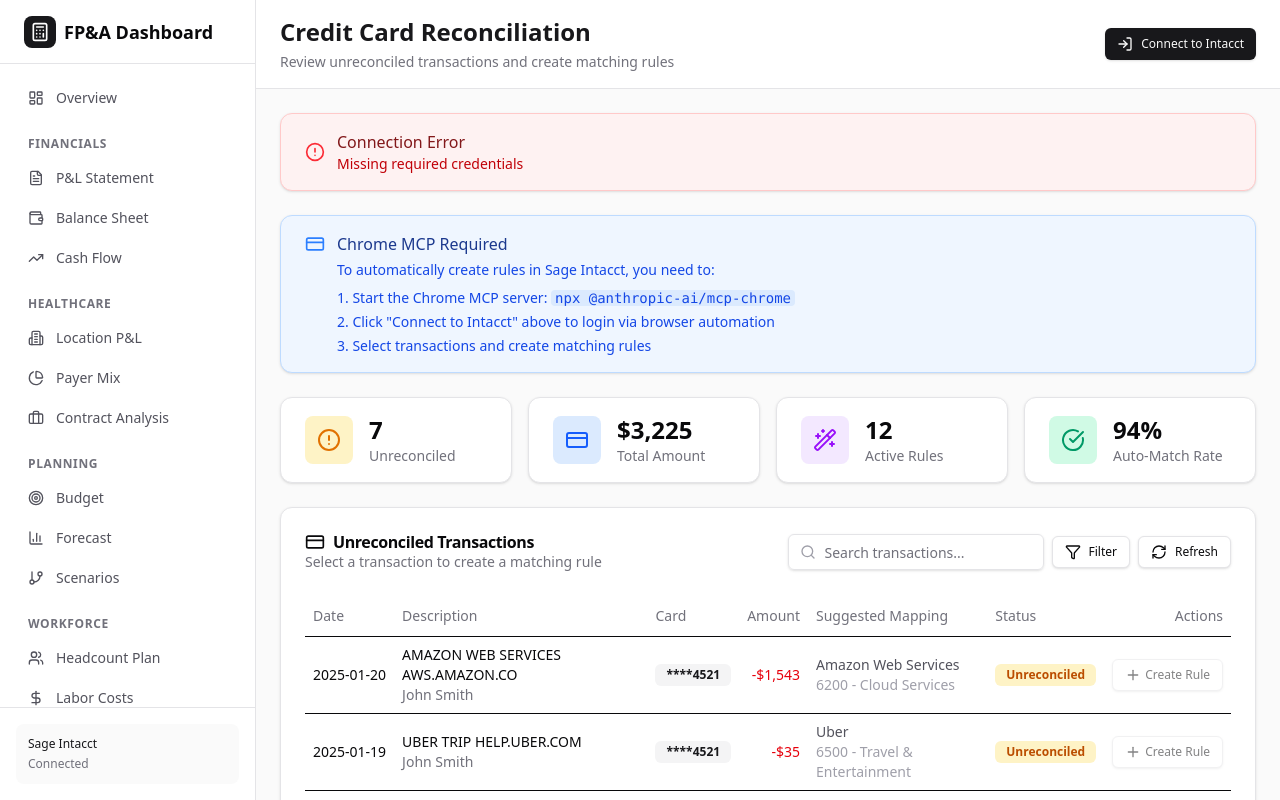
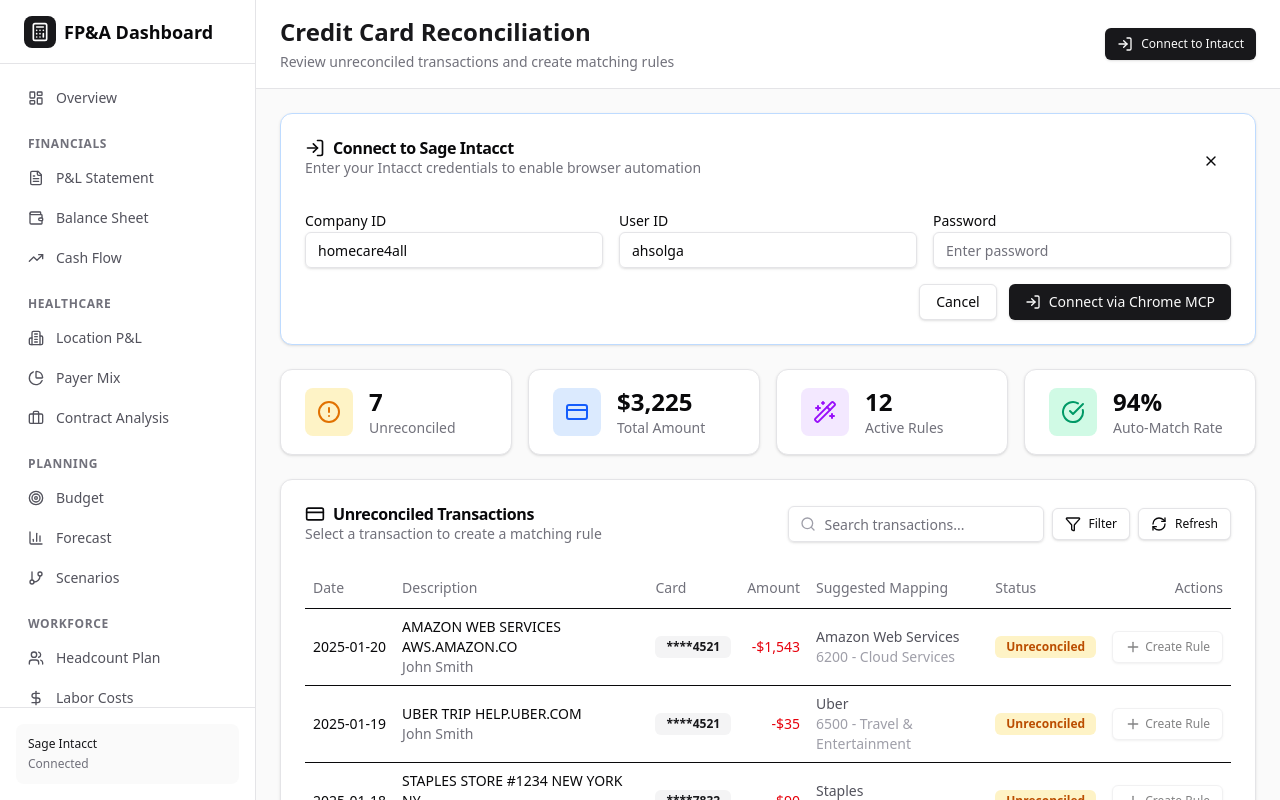
Before and after one commit to aaronshtein1/AHS-Sage-Dashboard-imports, a Next.js app: page /credit-cards in a window 1280 px wide. Both pictures are taken after a click on the button "Connect to Intacct". Built offline with nearby package versions, Linux system fonts and the light colour scheme; no server answers.

Commit message:
Add login form with pre-filled credentials for testing
- Added login form UI with company ID, user ID, and password fields
- Pre-filled with homecare4all and ahsolga for quick testing
- Password is entered at runtime and cleared after login
- Shows connection status and MCP instructions

```diff
--- a/src/app/(dashboard)/credit-cards/page.tsx
+++ b/src/app/(dashboard)/credit-cards/page.tsx
@@ -28,6 +28,7 @@ import {
   Filter,
   Eye,
   Plus,
+  X,
 } from "lucide-react";
 
 // Demo unreconciled transactions
@@ -154,10 +155,16 @@ export default function CreditCardsPage() {
   const [isLoggedIn, setIsLoggedIn] = useState(false);
   const [isLoggingIn, setIsLoggingIn] = useState(false);
   const [loginError, setLoginError] = useState<string | null>(null);
+  const [showLoginForm, setShowLoginForm] = useState(false);
   const [selectedTransaction, setSelectedTransaction] = useState<typeof demoTransactions[0] | null>(null);
   const [showRuleBuilder, setShowRuleBuilder] = useState(false);
   const [searchQuery, setSearchQuery] = useState("");
   const [screenshot, setScreenshot] = useState<string | null>(null);
+
+  // Login form state
+  const [companyId, setCompanyId] = useState("homecare4all");
+  const [userId, setUserId] = useState("ahsolga");
+  const [password, setPassword] = useState("");
 
   // Filter transactions
   const filteredTransactions = demoTransactions.filter(
@@ -167,7 +174,14 @@ export default function CreditCardsPage() {
   );
 
   // Login to Intacct via MCP
-  const handleLogin = async () => {
+  const handleLogin = async (e?: React.FormEvent) => {
+    if (e) e.preventDefault();
+
+    if (!companyId || !userId || !password) {
+      setLoginError("Please fill in all credentials");
+      return;
+    }
+
     setIsLoggingIn(true);
     setLoginError(null);
 
@@ -176,9 +190,9 @@ export default function CreditCardsPage() {
         method: "POST",
         headers: { "Content-Type": "application/json" },
         body: JSON.stringify({
-          companyId: process.env.NEXT_PUBLIC_INTACCT_COMPANY_ID || "",
-          userId: process.env.NEXT_PUBLIC_INTACCT_USER_ID || "",
-          password: "", // Will prompt user
+          companyId,
+          userId,
+          password,
         }),
       });
 
@@ -186,6 +200,8 @@ export default function CreditCardsPage() {
 
       if (response.ok) {
         setIsLoggedIn(true);
+        setShowLoginForm(false);
+        setPassword(""); // Clear password from memory
         if (data.screenshot) {
           setScreenshot(data.screenshot);
         }
@@ -193,7 +209,7 @@ export default function CreditCardsPage() {
         setLoginError(data.error || "Login failed");
       }
     } catch (error) {
-      setLoginError("Failed to connect to MCP server. Make sure Chrome MCP is running.");
+      setLoginError("Failed to connect to MCP server. Make sure Chrome MCP is running on http://localhost:3001");
     } finally {
       setIsLoggingIn(false);
     }
@@ -243,7 +259,7 @@ export default function CreditCardsPage() {
               Connected to Intacct
             </Badge>
           ) : (
-            <Button size="sm" onClick={handleLogin} disabled={isLoggingIn}>
+            <Button size="sm" onClick={() => setShowLoginForm(true)} disabled={isLoggingIn}>
               {isLoggingIn ? (
                 <Loader2 className="mr-2 h-4 w-4 animate-spin" />
               ) : (
@@ -256,8 +272,93 @@ export default function CreditCardsPage() {
       </Header>
 
       <div className="p-6">
+        {/* Login Form */}
+        {showLoginForm && !isLoggedIn && (
+          <Card className="mb-6 border-blue-200">
+            <CardHeader className="flex flex-row items-center justify-between">
+              <div>
+                <CardTitle className="flex items-center gap-2">
+                  <LogIn className="h-5 w-5" />
+                  Connect to Sage Intacct
+                </CardTitle>
+                <CardDescription>
+                  Enter your Intacct credentials to enable browser automation
+                </CardDescription>
+              </div>
+              <Button
+                variant="ghost"
+                size="sm"
+                onClick={() => setShowLoginForm(false)}
+              >
+                <X className="h-4 w-4" />
+              </Button>
+            </CardHeader>
+            <CardContent>
+              <form onSubmit={handleLogin} className="space-y-4">
+                <div className="grid grid-cols-3 gap-4">
+                  <div className="space-y-2">
+                    <label className="text-sm font-medium">Company ID</label>
+                    <Input
+                      placeholder="e.g., homecare4all"
+                      value={companyId}
+                      onChange={(e) => setCompanyId(e.target.value)}
+                    />
+                  </div>
+                  <div className="space-y-2">
+                    <label className="text-sm font-medium">User ID</label>
+                    <Input
+                      placeholder="e.g., ahsolga"
+                      value={userId}
+                      onChange={(e) => setUserId(e.target.value)}
+                    />
+                  </div>
+                  <div className="space-y-2">
+                    <label className="text-sm font-medium">Password</label>
+                    <Input
+                      type="password"
+                      placeholder="Enter password"
+                      value={password}
+                      onChange={(e) => setPassword(e.target.value)}
+                    />
+                  </div>
+                </div>
+
+                {loginError && (
+                  <div className="flex items-center gap-2 rounded-lg bg-red-50 p-3 text-red-700">
+                    <AlertCircle className="h-4 w-4" />
+                    <span className="text-sm">{loginError}</span>
+                  </div>
+                )}
+
+                <div className="flex justify-end gap-3">
+                  <Button
+                    type="button"
+                    variant="outline"
+                    onClick={() => setShowLoginForm(false)}
+                  >
+                    Cancel
+                  </Button>
+                  <Button type="submit" disabled={isLoggingIn}>
+                    {isLoggingIn ? (
+                      <>
+                        <Loader2 className="mr-2 h-4 w-4 animate-spin" />
+                        Connecting...
+                      </>
+                    ) : (
+                      <>
+                        <LogIn className="mr-2 h-4 w-4" />
+                        Connect via Chrome MCP
+                      </>
+                    )}
+                  </Button>
+                </div>
+              </form>
+            </CardContent>
+          </Card>
+        )}
+
         {/* Login Error */}
-        {loginError && (
+        {loginError && !showLoginForm && (
           <Card className="mb-6 border-red-200 bg-red-50">
             <CardContent className="flex items-center gap-3 py-4">
               <AlertCircle className="h-5 w-5 text-red-500" />
@@ -270,7 +371,7 @@ export default function CreditCardsPage() {
         )}
 
         {/* MCP Connection Instructions */}
-        {!isLoggedIn && (
+        {!isLoggedIn && !showLoginForm && (
           <Card className="mb-6 border-blue-200 bg-blue-50">
             <CardContent className="py-4">
               <div className="flex items-start gap-3">
```
